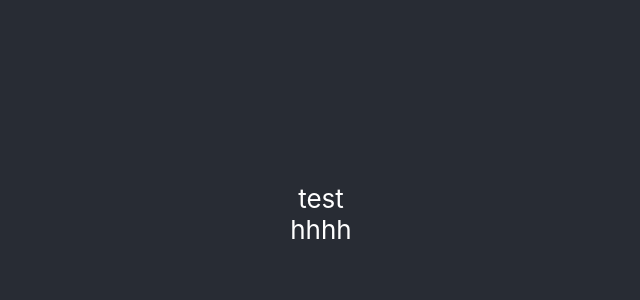
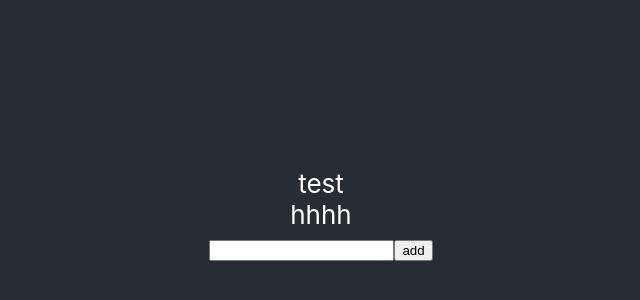
Before and after one commit to hoveeshe/todo_list_frontend, a React (Create React App) app: page / in a window 1280 px wide. Shown: the part 186-486 px from the top of the page, without its empty margins (319-959 px from the left). Built offline with nearby package versions, Linux system fonts and the light colour scheme.

Commit message:
[react-todolist][vicki/hovees] feature: add TodoForm component

```diff
--- a/src/App.js
+++ b/src/App.js
@@ -1,12 +1,14 @@
 import React from 'react';
 import './App.css';
 import TodoList from '../src/components/TodoList'
+import TodoForm from '../src/components/TodoForm'
 
 function App() {
   return (
     <div className="App">
       <header className="App-header">
         <TodoList />
+        <TodoForm />
       </header>
     </div>
   );
--- /dev/null
+++ b/src/components/TodoForm/index.js
@@ -0,0 +1,32 @@
+import React from 'react'
+
+class TodoForm extends React.Component {
+  constructor(props) {
+    super(props)
+    this.state = {
+      text: ''
+    }
+  }
+
+  render() {
+    return (
+      <form onSubmit={this.onSubmit}>
+        <input type="text" onChange={this.onChange}/>
+        <button type="submit">add</button>
+      </form>
+    )
+  }
+
+  onSubmit = () => {
+
+  }
+
+  onChange = (event) => {
+    this.setState({
+      text: event.target.value
+    })
+  }
+
+}
+
+export default TodoForm
```
